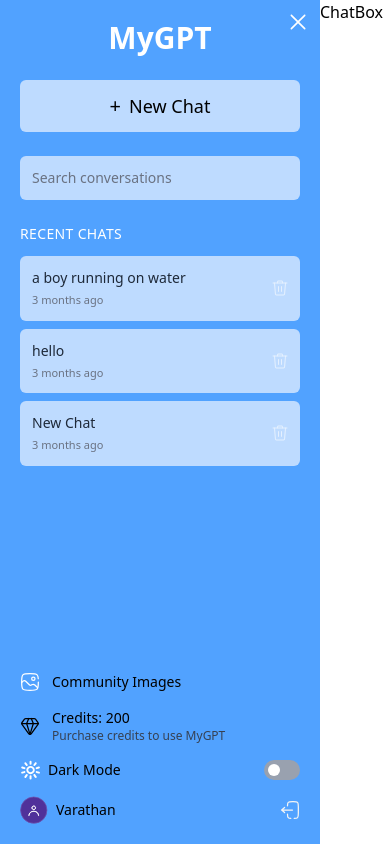
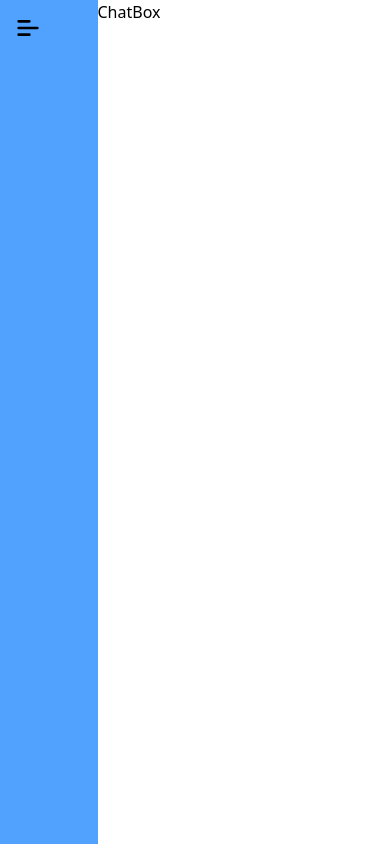
Before and after one commit to Nkugavarathan/ai-chatbot-mern, a React (Vite) app in the folder frontend/: page / in a window 390 px wide. Built offline with nearby package versions, Linux system fonts and the light colour scheme.

Commit message:
sidebar toggle worked

```diff
--- a/frontend/src/App.jsx
+++ b/frontend/src/App.jsx
@@ -1,15 +1,27 @@
-import React from "react"
+import React, { useState } from "react"
 import { Routes, Route } from "react-router-dom"
 import SideBar from "./components/SideBar"
 import ChatBox from "./components/ChatBox"
 import Credits from "./pages/Credits"
 import Community from "./pages/Community"
+import { assets } from "./assets/assets"
 function App() {
+  const [isMenuOpen, setIsMenuOpen] = useState(false)
+
   return (
     <>
+      {!isMenuOpen && (
+        <img
+          src={assets.menu_icon}
+          alt="menu"
+          onClick={() => setIsMenuOpen(true)}
+          className="absolute top-3 left-3 w-8 h-8 cursor-pointer md:hidden invert dark:invert-0 z-20"
+        />
+      )}
+
       <div className="flex h-screen">
         <div className="flex-1 bg-blue-400">
-          <SideBar />
+          <SideBar isMenuOpen={isMenuOpen} setIsMenuOpen={setIsMenuOpen} />
         </div>
         <div className="flex-3 bg-gray overflow-y-auto">
           <Routes>
--- a/frontend/src/components/SideBar.jsx
+++ b/frontend/src/components/SideBar.jsx
@@ -3,12 +3,17 @@ import { useAppContext } from "../context/AppContext"
 import { assets } from "../assets/assets"
 import moment from "moment"
 
-function SideBar() {
-  const { chats, navigate, theme, setTheme, user } = useAppContext()
+function SideBar({ isMenuOpen, setIsMenuOpen }) {
+  const { chats, navigate, theme, setSelectedChat, setTheme, user } =
+    useAppContext()
   const [search, setSearch] = useState("")
 
   return (
-    <div className="flex flex-col relative justify-between h-screen w-80 p-5">
+    <div
+      className={`flex flex-col justify-between h-screen w-80 p-5 bg-blue-400 transition-transform duration-300 absolute md:relative ${
+        isMenuOpen ? "translate-x-0" : "-translate-x-full"
+      }`}
+    >
       {/* Top section */}
       <div className="flex flex-col items-center">
         {/* Logo / title */}
@@ -53,6 +58,11 @@ function SideBar() {
             .slice(0, 5) //  limit number of chats shown to keep page fixed
             .map((chat) => (
               <div
+                onClick={() => {
+                  navigate("/")
+                  setSelectedChat(chat)
+                  setIsMenuOpen(false)
+                }}
                 key={chat._id}
                 className="bg-blue-200 flex justify-between items-center p-3 rounded-md cursor-pointer hover:bg-blue-300 dark:hover:bg-white/10 transition w-full"
               >
@@ -70,7 +80,7 @@ function SideBar() {
                 <img
                   src={assets.bin_icon}
                   alt="delete"
-                  className="w-4 h-4 opacity-60 hover:opacity-100 transition"
+                  className="w-4 h-4 hover:opacity-100 transition "
                 />
               </div>
             ))}
@@ -81,7 +91,10 @@ function SideBar() {
       <div className="mt-3 flex flex-col gap-4 text-sm">
         {/* Community */}
         <div
-          onClick={() => navigate("/community")}
+          onClick={() => {
+            navigate("/community")
+            setIsMenuOpen(false)
+          }}
           className="flex items-center gap-3 cursor-pointer hover:opacity-80"
         >
           <img
@@ -94,7 +107,10 @@ function SideBar() {
 
         {/* Credits */}
         <div
-          onClick={() => navigate("/credits")}
+          onClick={() => {
+            navigate("/credits")
+            setIsMenuOpen(false)
+          }}
           className="flex items-center gap-3 cursor-pointer hover:opacity-80"
         >
           <img
@@ -150,6 +166,9 @@ function SideBar() {
         <img
           src={assets.close_icon}
           alt="close"
+          onClick={() => {
+            setIsMenuOpen(false)
+          }}
           className="absolute top-3 right-3 w-5 h-5 cursor-pointer md:hidden not-dark:invert"
         />
       </div>
```
